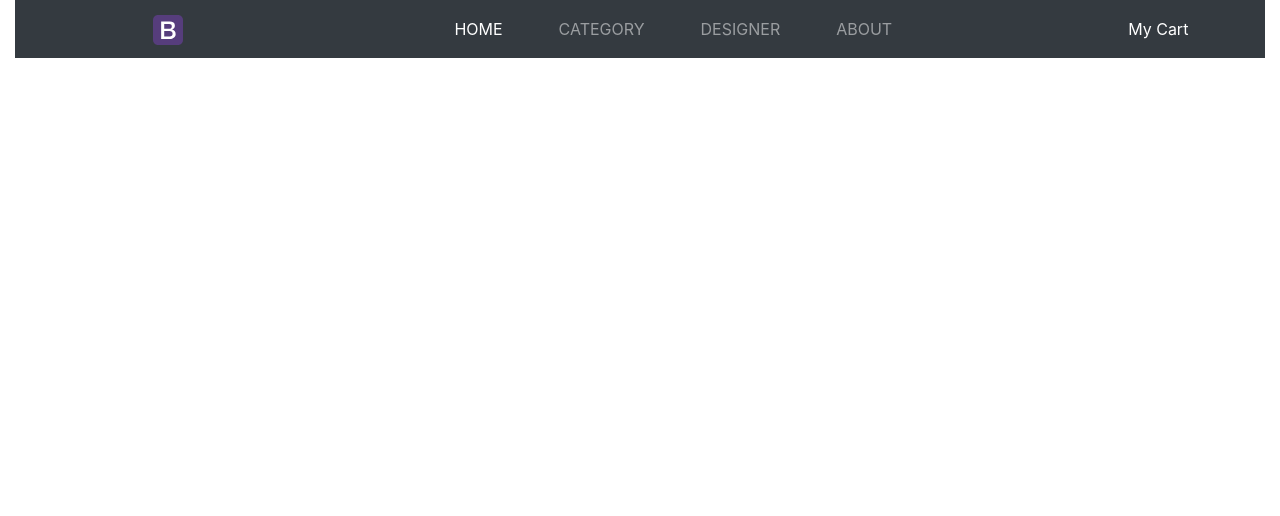
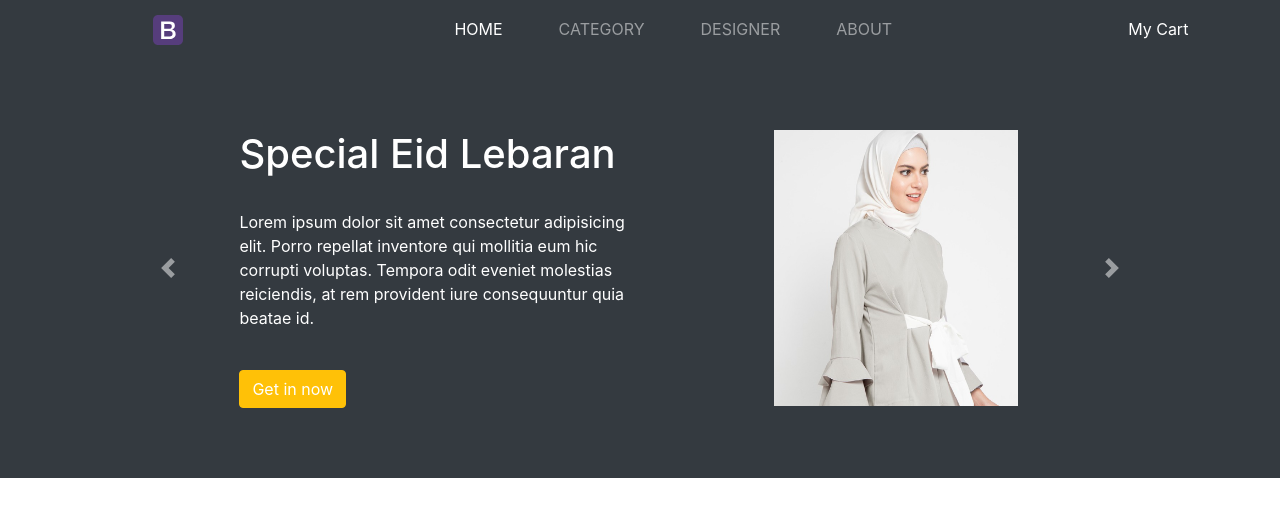
Before and after one commit to IrwanFicoFar/per04-tugas01-toko-online-, a plain HTML site: page index.html in a window 1280 px wide. Both pictures are taken after a click on the link 167 px from the left and 28 px from the top of the page. Drawn offline with nearby package versions, Linux system fonts and the light colour scheme.

Commit message:
penambahan image slider

```diff
--- a/index.html
+++ b/index.html
@@ -9,12 +9,20 @@
     <link rel="stylesheet" href="https://stackpath.bootstrapcdn.com/bootstrap/4.4.1/css/bootstrap.min.css" integrity="sha384-Vkoo8x4CGsO3+Hhxv8T/Q5PaXtkKtu6ug5TOeNV6gBiFeWPGFN9MuhOf23Q9Ifjh" crossorigin="anonymous">
 
     <title>Toko online</title>
+    <style>
+        .slider {
+            color: white;
+            margin-top: 15%;
+            margin-left: 20%;
+        }
+    </style>
+
   </head>
   <body>
 
     <div class="container-fluid">
-
-        <div class="row">
+        <!-- header -->
+        <div class="row bg-dark">
             <div class="col-md-12">
                 <nav class="navbar navbar-expand-lg navbar-dark bg-dark">
                     <a class="navbar-brand" href="#" style="margin-right: 20%; margin-left: 10%;">
@@ -32,10 +40,70 @@
                         <a class="nav-item nav-link active" href="#" style="margin-left: 200px;">My Cart</a>
                       </div>
                     </div>
-
                 </nav>
             </div>
         </div>
+
+        <!-- image slider -->
+        <div class="row bg-dark">
+            <div class="col" style="margin-right: 10%; margin-left: 10%;">
+                <div id="carouselExampleControls" class="carousel slide" data-ride="carousel">
+                    <div class="carousel-inner">
+                      <div class="carousel-item active">
+                        <div class="row">
+                            <div class="col">
+                                <div class="slider">
+                                    <h1>Special Eid Lebaran</h1>
+                                    <br><p>Lorem ipsum dolor sit amet consectetur adipisicing elit. Porro repellat inventore qui mollitia eum hic corrupti voluptas. Tempora odit eveniet molestias reiciendis, at rem provident iure consequuntur quia beatae id.</p>
+                                    <br><button type="button" class="btn btn-warning" style="color: white;">Get in now</button>
+                                </div>
+                            </div>
+                            <div class="col" style="text-align: center;">
+                                <img src="single/1.png" width="244" height="276" style="margin-top:15%; margin-bottom: 15%;">
+                            </div>
+                        </div>
+                      </div>
+                      <div class="carousel-item">
+                        <div class="row">
+                            <div class="col">
+                                <div class="slider">
+                                    <h1>Special Eid Lebaran</h1>
+                                    <br><p>Lorem ipsum dolor sit amet consectetur adipisicing elit. Porro repellat inventore qui mollitia eum hic corrupti voluptas. Tempora odit eveniet molestias reiciendis, at rem provident iure consequuntur quia beatae id.</p>
+                                    <br><button type="button" class="btn btn-warning" style="color: white;">Get in now</button>
+                                </div>
+                            </div>
+                            <div class="col" style="text-align: center;">
+                                <img src="single/1.png" width="244" height="276" style="margin-top:15%; margin-bottom: 15%;">
+                            </div>
+                        </div>
+                      </div>
+                      <div class="carousel-item">
+                        <div class="row">
+                            <div class="col">
+                                <div class="slider">
+                                    <h1>Special Eid Lebaran</h1>
+                                    <br><p>Lorem ipsum dolor sit amet consectetur adipisicing elit. Porro repellat inventore qui mollitia eum hic corrupti voluptas. Tempora odit eveniet molestias reiciendis, at rem provident iure consequuntur quia beatae id.</p>
+                                    <br><button type="button" class="btn btn-warning" style="color: white;">Get in now</button>
+                                </div>
+                            </div>
+                            <div class="col" style="text-align: center;">
+                                <img src="single/1.png" width="244" height="276" style="margin-top:15%; margin-bottom: 15%;">
+                            </div>
+                        </div>
+                      </div>
+                    </div>
+                    <a class="carousel-control-prev" href="#carouselExampleControls" role="button" data-slide="prev">
+                      <span class="carousel-control-prev-icon" aria-hidden="true" style="margin-right: 100px;"></span>
+                      <span class="sr-only">Previous</span>
+                    </a>
+                    <a class="carousel-control-next" href="#carouselExampleControls" role="button" data-slide="next">
+                      <span class="carousel-control-next-icon" aria-hidden="true" style="margin-left: 100px;"></span>
+                      <span class="sr-only">Next</span>
+                    </a>
+                  </div>
+            </div>
+        </div>
+
 
     </div>
 
```
